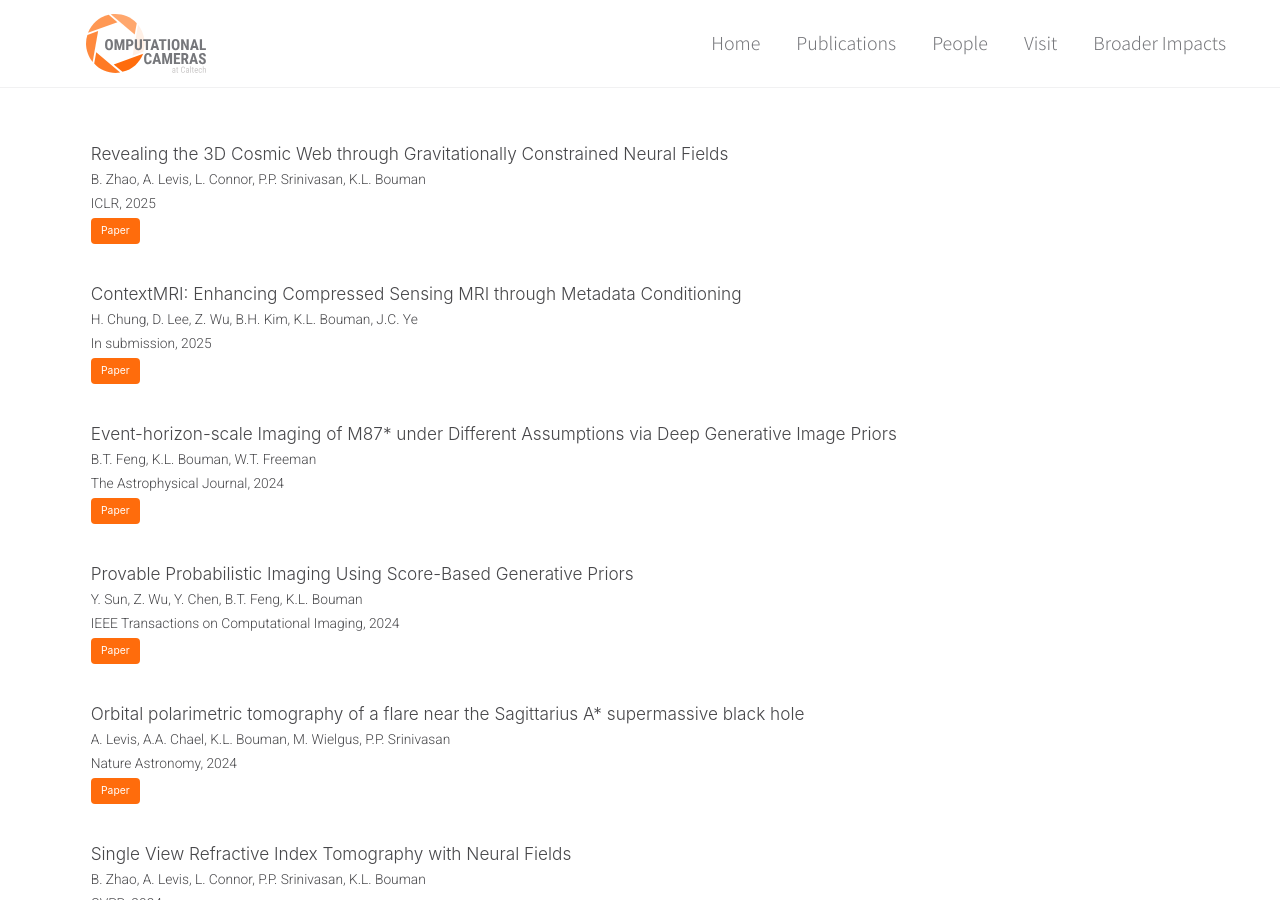
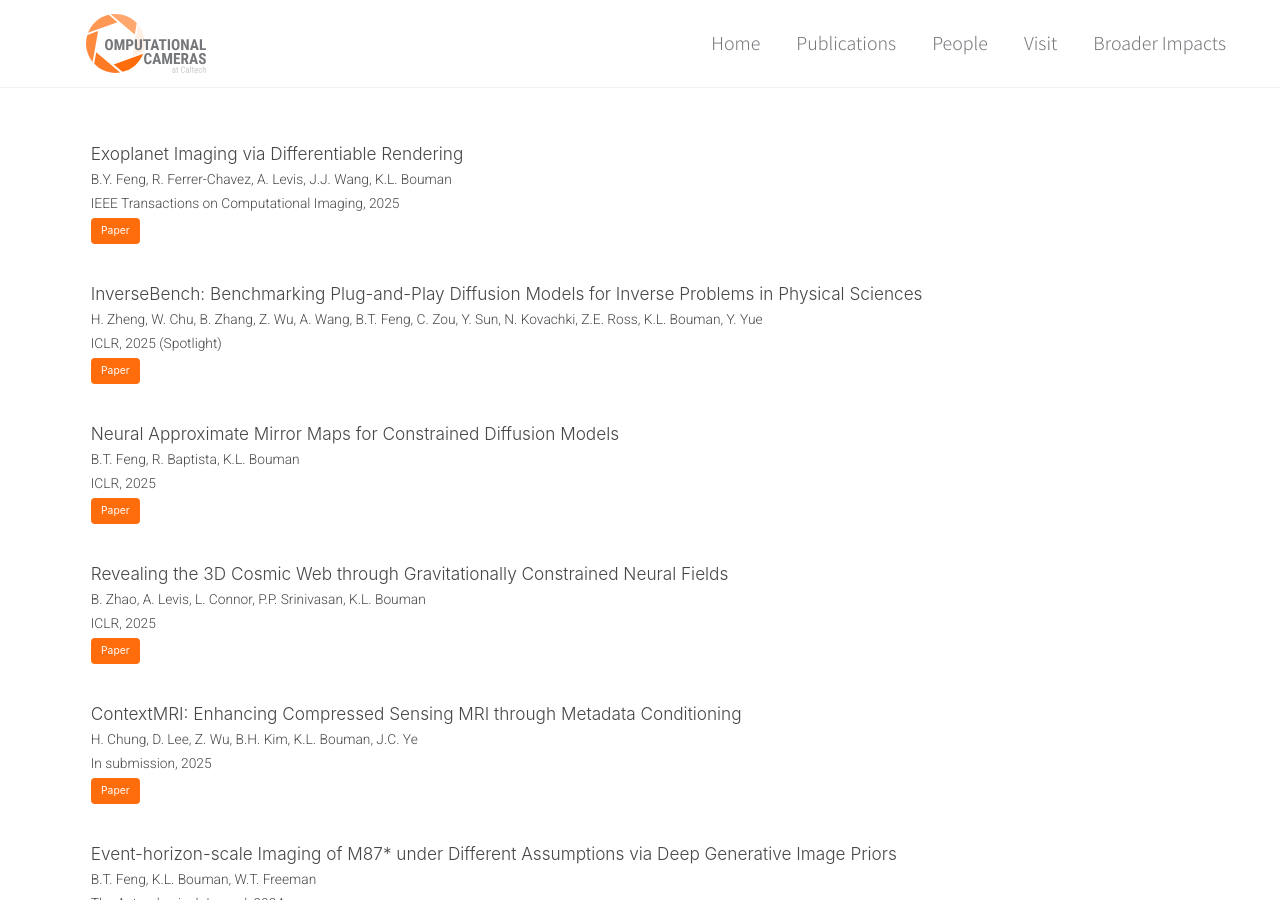
Before and after one commit to boumangroup/boumangroup.github.io, a Jekyll site: the page built from _pages/publications.html, in a window 1280 px wide and 900 px high. Built offline with Jekyll 4.4.1, drawn with Linux system fonts in a browser that asks for light colours; a script that is not in the unit is left out.

Commit message:
added some papers and pecase

```diff
--- a/_data/news.yml
+++ b/_data/news.yml
@@ -1,5 +1,7 @@
 # News on the home page. Strings will be Markdown-ified.
 main:
+  - date: "01/25"
+    info: "Katie wins the PECASE Award! Check out the [Caltech news release](https://www.caltech.edu/about/news/PECASE_Awards_2025)."
   - date: "01/25"
     info: "Check out our paper on [Revealing the 3D Cosmic Web through Gravitationally Constrained Neural Fields](https://openreview.net/pdf?id=Ax0i933gtp), which leverages deep learning for dark matter fields, recently accepted to ICLR 2025!"
   - date: "01/25"
--- a/_data/publications.yml
+++ b/_data/publications.yml
@@ -53,6 +53,21 @@ highlight:  # publications to be shown on home page
     teaser: publications/polish.png
 
 papers:
+  - title: "Exoplanet Imaging via Differentiable Rendering"
+    authors: "B.Y. Feng, R. Ferrer-Chavez, A. Levis, J.J. Wang, K.L. Bouman"
+    venue: "IEEE Transactions on Computational Imaging, 2025"
+    links:
+      - "[Paper](https://arxiv.org/abs/2501.01912){: .btn .btn--orange}"
+  - title: "InverseBench: Benchmarking Plug-and-Play Diffusion Models for Inverse Problems in Physical Sciences"
+    authors: "H. Zheng, W. Chu, B. Zhang, Z. Wu, A. Wang, B.T. Feng, C. Zou, Y. Sun, N. Kovachki, Z.E. Ross, K.L. Bouman, Y. Yue"
+    venue: "ICLR, 2025 (Spotlight)"
+    links:
+      - "[Paper](https://openreview.net/pdf?id=U3PBITXNG6){: .btn .btn--orange}"
+  - title: "Neural Approximate Mirror Maps for Constrained Diffusion Models"
+    authors: "B.T. Feng, R. Baptista, K.L. Bouman"
+    venue: "ICLR, 2025"
+    links:
+      - "[Paper](https://arxiv.org/abs/2406.12816){: .btn .btn--orange}"
   - title: "Revealing the 3D Cosmic Web through Gravitationally Constrained Neural Fields"
     authors: "B. Zhao, A. Levis, L. Connor, P.P. Srinivasan, K.L. Bouman"
     venue: "ICLR, 2025"
```
